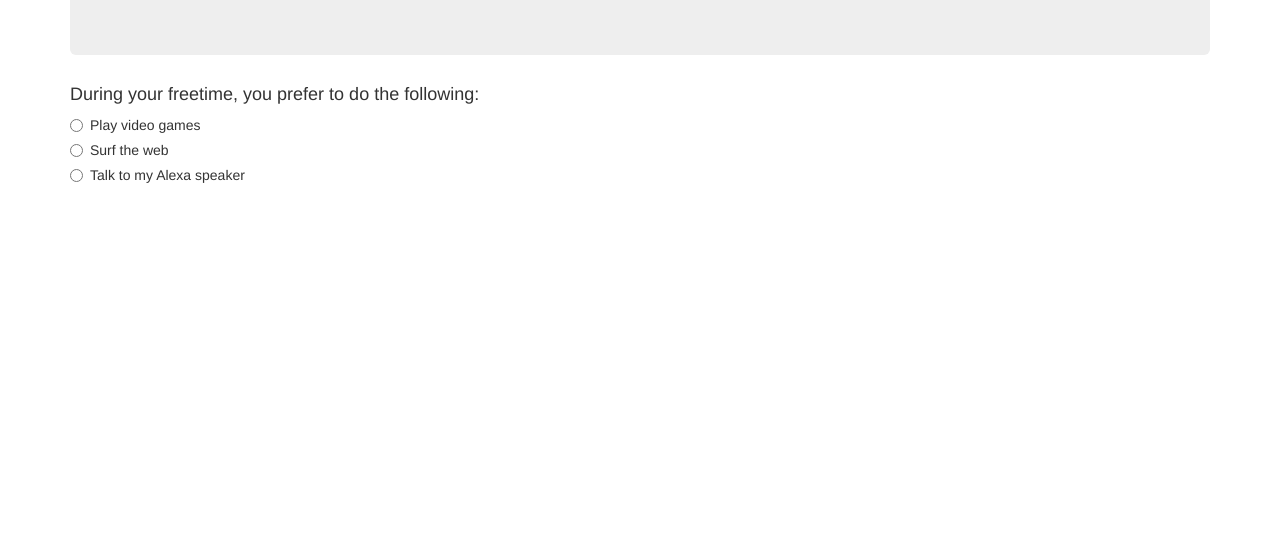
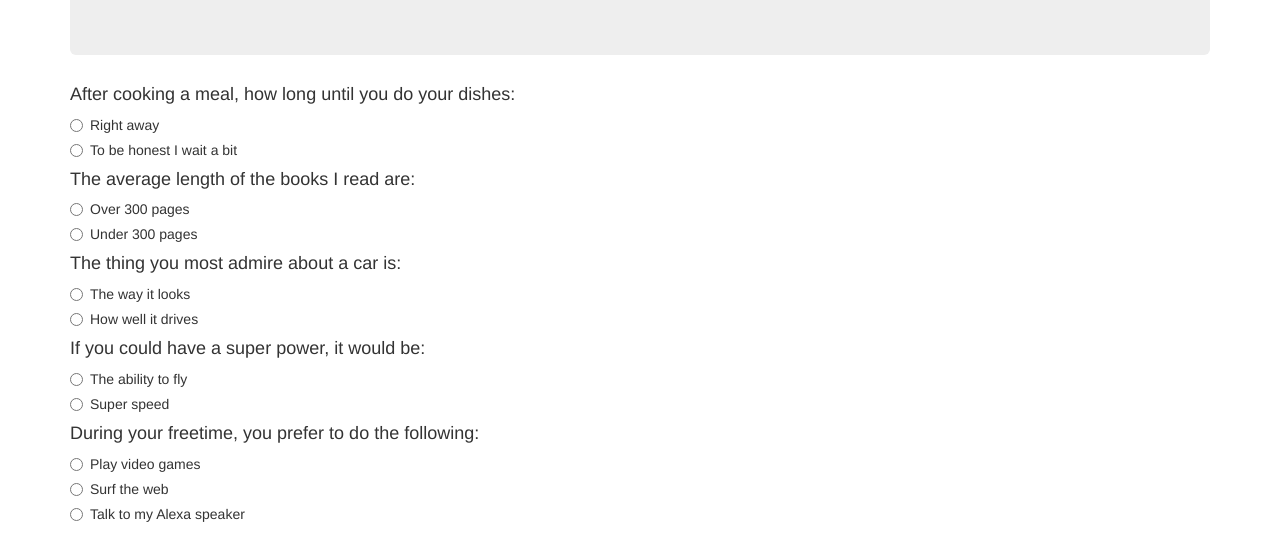
Before and after one commit to tytyhibye/project-suggester, a plain HTML site: page index.html in a window 1280 px wide. Shown: the part 190-750 px from the top of the page. Drawn offline with Linux system fonts and the light colour scheme.

Commit message:
complete the questionnaire section of the survey.

```diff
--- a/index.html
+++ b/index.html
@@ -17,6 +17,58 @@
         <h4>In the vast and ever evolving technology industry, finding the right programming language to start with is a big step. Let's make that step in the right direction by filling out a brief survey to find what language may best suit you.</h4>
       </div>
       <form id="formGroup">
+        <h4>After cooking a meal, how long until you do your dishes:</h4>
+        <div class="radio">
+          <label>
+            <input type="radio" name="dish" value="clean">
+            Right away
+          </label>
+        </div>
+        <div class="radio">
+          <label>
+            <input type="radio" name="dish" value="dirty">
+            To be honest I wait a bit
+          </label>
+        </div>
+        <h4>The average length of the books I read are:</h4>
+        <div class="radio">
+          <label>
+            <input type="radio" name="book" value="long">
+            Over 300 pages
+          </label>
+        </div>
+        <div class="radio">
+          <label>
+            <input type="radio" name="book" value="short">
+            Under 300 pages
+          </label>
+        </div>
+        <h4>The thing you most admire about a car is:</h4>
+        <div class="radio">
+          <label>
+            <input type="radio" name="car" value="looks">
+            The way it looks
+          </label>
+        </div>
+        <div class="radio">
+          <label>
+            <input type="radio" name="car" value="drive">
+            How well it drives
+          </label>
+        </div>
+        <h4>If you could have a super power, it would be:</h4>
+        <div class="radio">
+          <label>
+            <input type="radio" name="car" value="fly">
+            The ability to fly
+          </label>
+        </div>
+        <div class="radio">
+          <label>
+            <input type="radio" name="power" value="speed">
+            Super speed
+          </label>
+        </div>
         <h4>During your freetime, you prefer  to do the following:</h4>
         <div class="radio">
           <label>
```
